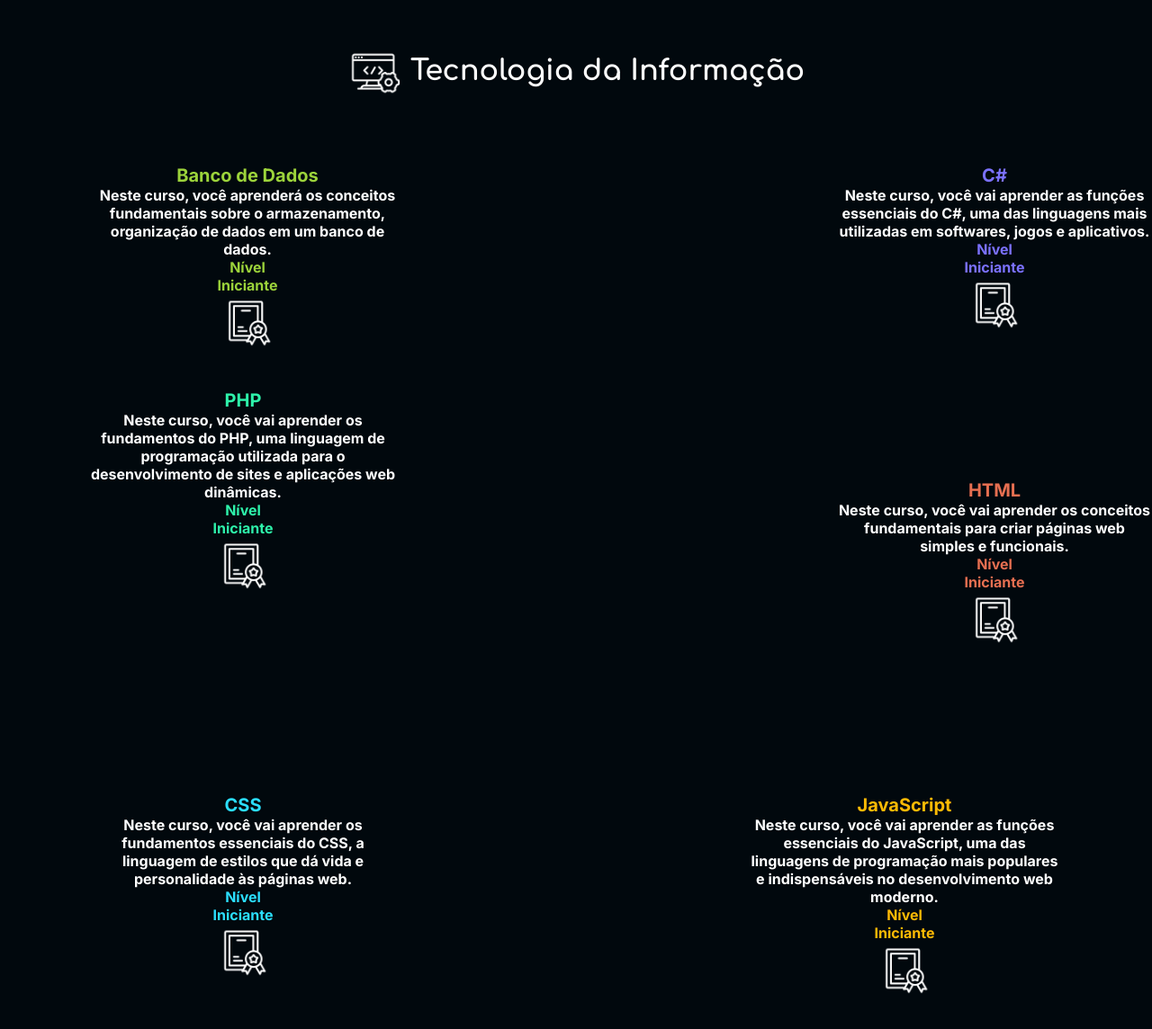
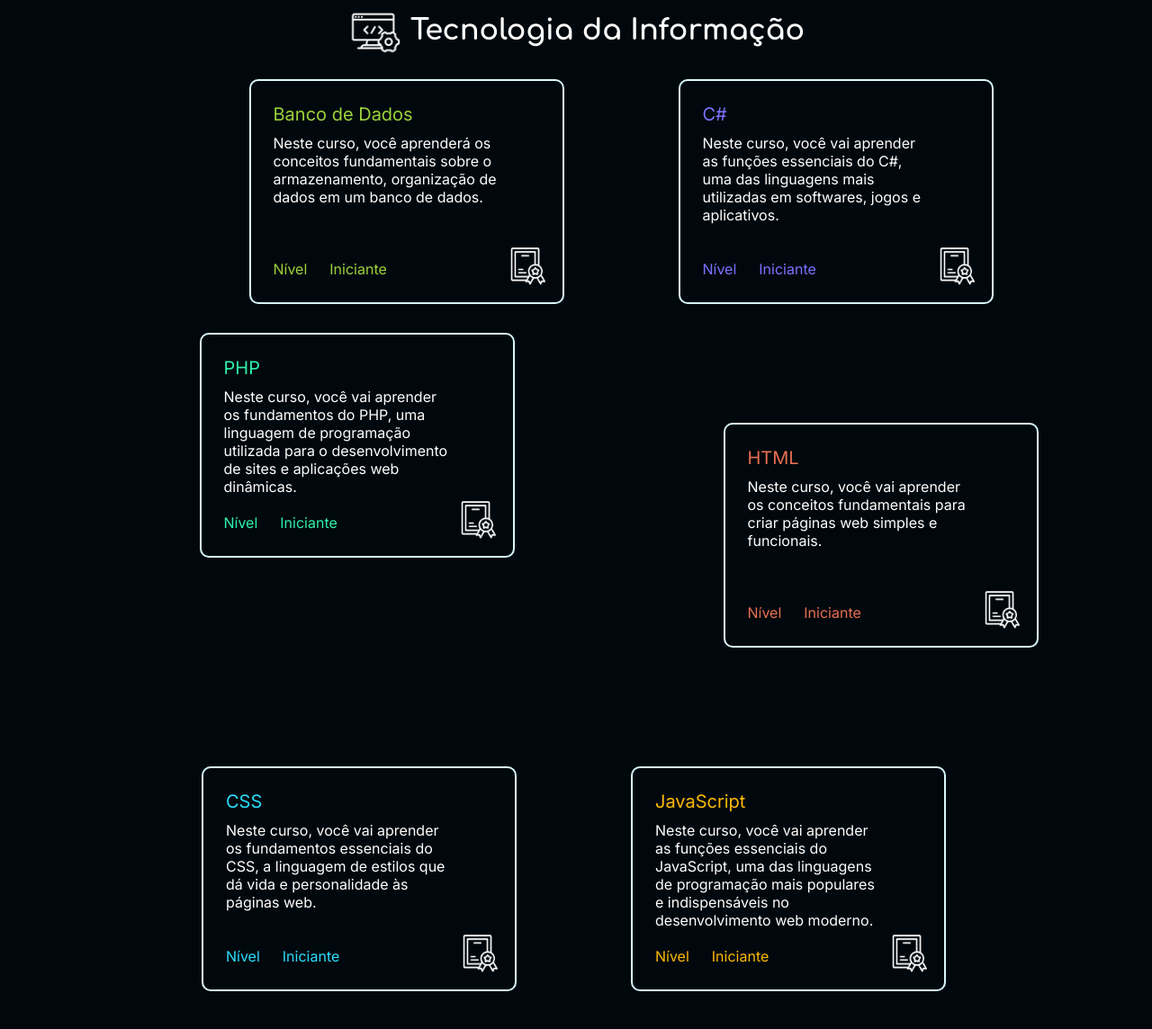
Before and after one commit to gltc762/Projeto_Devlingo, a plain HTML site: page cursos/cursos.html in a window 1280 px wide. Shown: the part 98-1242 px from the top of the page at 90% size. Drawn offline with Linux system fonts and the light colour scheme; files whose address does not match are found by name.

Commit message:
update etc e tal

```diff
--- a/cursos/cursos.css
+++ b/cursos/cursos.css
@@ -102,16 +102,24 @@
 .pt1{
   display: flex;
   align-items: center;
-  margin-top: 70px;
+  margin-top: 25px;
   justify-content: center;
 }
 
-.blocos{
+.blocos {
+  display: flex;
+  flex-wrap: wrap;
+  justify-content: center;
+  gap: 2rem;
+  margin-top: 25px;
+}
+
+/* .blocos{
   display: flex;
   flex-wrap: wrap;
   justify-content: space-between;
-  margin-top: 75px;
-}
+  margin-top: 50px;
+} */
 
 .bloco1{
   font-family: "Comfortaa";
@@ -119,6 +127,8 @@
   width: 350px;
   height: 250px;
   margin-left: 100px;
+  border: 2px solid #D7F9FF;
+  border-radius: 10px;
 }
 
 .bloco2{
@@ -127,6 +137,8 @@
   width: 350px;
   height: 250px;
   margin-left: 95px;
+  border: 2px solid #D7F9FF;
+  border-radius: 10px;
 }
 
 .bloco3{
@@ -136,6 +148,8 @@
   height: 250px;
   margin-right: 100px;
   margin-left: 95px;
+  border: 2px solid #D7F9FF;
+  border-radius: 10px;
 }
 
 .bloco4{
@@ -145,6 +159,8 @@
   height: 250px;
   margin-left: 100px;
   margin-top: 100px;
+  border: 2px solid #D7F9FF;
+  border-radius: 10px;
 }
 
 .bloco5{
@@ -154,6 +170,9 @@
   height: 250px;
   margin-left: 95px;
   margin-top: 100px;
+  border: 2px solid #D7F9FF;
+  border-radius: 10px;
+  margin-bottom: 50px;
 }
 
 .bloco6{
@@ -164,20 +183,62 @@
   margin-right: 100px;
   margin-left: 95px;
   margin-top: 100px;
+  border: 2px solid #D7F9FF;
+  border-radius: 10px;
 }
 
 .subtitulo1{
-  font-weight: bold;
+  font-weight: 500;
   font-size: 20px;
+  text-align: start;
+  margin-left: 25px;
+  margin-top: 25px;
 }
 
 .subtitulo2{
-  font-weight: bold;
+  font-weight: 500;
   font-size: 16px;
   color: white;
+  text-align: start;
+  width: 250px;
+  margin-top: 10px;
+  margin-left: 25px;
 }
 
 .subtitulo3{
-  font-weight: bold;
+  font-weight: 500;
   font-size: 16px;
+  text-align: start;
+  margin-left: 25px;
+  margin-bottom: 0px;
 }
+
+.certificado{
+  padding-left: 130px;
+  padding-bottom: 10px;
+}
+
+.rodape{
+  display: flex;
+  align-items: center;
+  margin-top: 40px;
+}
+
+
+.rodape2{
+  display: flex;
+  align-items: center;
+  margin-top: 20px;
+}
+
+.rodape3{
+  display: flex;
+  align-items: center;
+  margin-top: 5px;
+}
+
+.rodape4{
+  display: flex;
+  align-items: center;
+  margin-top: 0px;
+}
--- a/cursos/cursos.html
+++ b/cursos/cursos.html
@@ -30,49 +30,61 @@
         <h4 class="subtitulo2">Neste curso, você aprenderá os conceitos fundamentais sobre
           o armazenamento, organização de dados
           em um banco de dados.</h4>
+          <div class="rodape">
             <h4 class="subtitulo3">Nível</h4>
             <h4 class="subtitulo3">Iniciante</h4>
-        <img src="images/certificado.png" alt="certificado" height="60">
+            <img class="certificado" src="images/certificado.png" alt="certificado" height="60">
+          </div>
       </div>
       <div class="bloco2">
         <h3 class="subtitulo1">C#</h3>
         <h4 class="subtitulo2">Neste curso, você vai aprender as funções essenciais do C#, uma das linguagens mais
           utilizadas em softwares, jogos e aplicativos.</h4>
+          <div class="rodape2">
             <h4 class="subtitulo3">Nível</h4>
             <h4 class="subtitulo3">Iniciante</h4>
-        <img src="images/certificado.png" alt="certificado" height="60">
+            <img class="certificado" src="images/certificado.png" alt="certificado" height="60">
+          </div>
       </div>
       <div class="bloco3">
         <h3 class="subtitulo1">PHP</h3>
         <h4 class="subtitulo2">Neste curso, você vai aprender os fundamentos do PHP, uma linguagem de programação
           utilizada para o desenvolvimento de sites e aplicações web dinâmicas.</h4>
+          <div class="rodape4">
             <h4 class="subtitulo3">Nível</h4>
             <h4 class="subtitulo3">Iniciante</h4>
-        <img src="images/certificado.png" alt="certificado" height="60">
+            <img class="certificado" src="images/certificado.png" alt="certificado" height="60">
+          </div>
       </div>
       <div class="bloco4">
         <h3 class="subtitulo1">HTML</h3>
         <h4 class="subtitulo2">Neste curso, você vai aprender os conceitos fundamentais para criar páginas web simples e
           funcionais.</h4>
+          <div class="rodape">
             <h4 class="subtitulo3">Nível</h4>
             <h4 class="subtitulo3">Iniciante</h4>
-        <img src="images/certificado.png" alt="certificado" height="60">
+            <img class="certificado" src="images/certificado.png" alt="certificado" height="60">
+          </div>
       </div>
       <div class="bloco5">
         <h3 class="subtitulo1">CSS</h3>
         <h4 class="subtitulo2">Neste curso, você vai aprender os fundamentos essenciais do CSS, a linguagem de estilos
           que dá vida e personalidade às páginas web.</h4>
+          <div class="rodape2">
             <h4 class="subtitulo3">Nível</h4>
             <h4 class="subtitulo3">Iniciante</h4>
-        <img src="images/certificado.png" alt="certificado" height="60">
+            <img class="certificado" src="images/certificado.png" alt="certificado" height="60">
+          </div>
       </div>
       <div class="bloco6">
         <h3 class="subtitulo1">JavaScript</h3>
         <h4 class="subtitulo2">Neste curso, você vai aprender as funções essenciais do JavaScript, uma das linguagens de
           programação mais populares e indispensáveis no desenvolvimento web moderno.</h4>
+        <div class="rodape4">
           <h4 class="subtitulo3">Nível</h4>
           <h4 class="subtitulo3">Iniciante</h4>
-        <img src="images/certificado.png" alt="certificado" height="60">
+          <img class="certificado" src="images/certificado.png" alt="certificado" height="60">
+        </div>
       </div>
     </div>
   </main>
```
Lines whose indentation alone changed are shown as unchanged.
